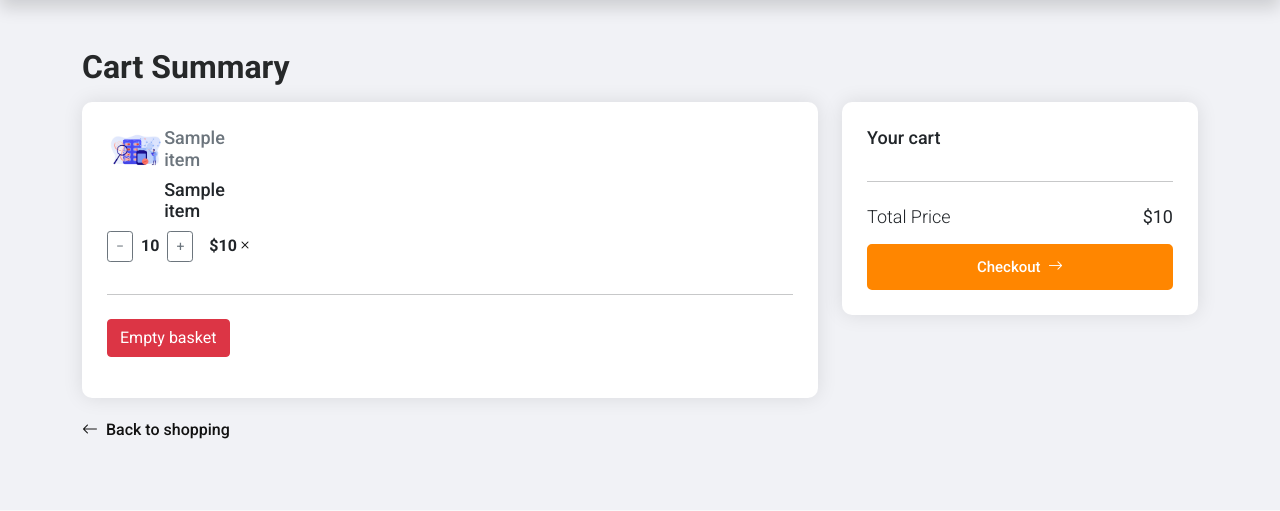
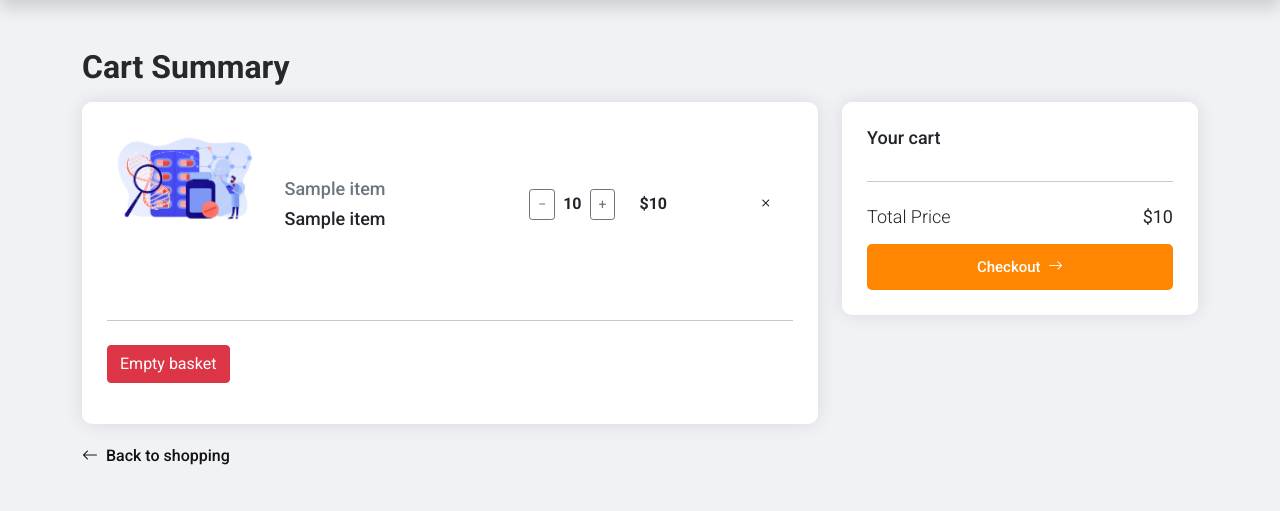
Before and after one commit to nabiskii/MedLife-IFN582-Website-using-Flask-Jinja-HTML-and-CSS, a Flask app: template project/templates/order.html in a window 1280 px wide. Shown: the part 66-577 px from the top of the page. Run offline with Flask 3, Linux system fonts and the light colour scheme; the template is opened without the code that fills it: most values are stand-ins (such as "Sample title", 1, 10 or a date in 2020); some libraries are stand-ins or nearby versions.

Commit message:
Update order.html
Fixed the overlapping issue again

```diff
--- a/project/templates/order.html
+++ b/project/templates/order.html
@@ -31,7 +31,7 @@
                         {% if basket|length > 0 %}
                         {% for basketItem in basket.items %}
 
-                        <div class="col-lg-4 col-12 d-flex flex-wrap align-items-center mb-2">
+                        <div class="row align-items-center mb-3">
                             <div class="col-lg-3 col-12 mb-2">
                                 <img src="{{ url_for('static', filename='img/medicine sample.jpg') }}"
                                     class="img-fluid rounded-3" alt="...">
@@ -41,23 +41,24 @@
                                 <h6 class="mb-0">{{basketItem.item.itemName}}</h6>
                             </div>
 
-
-                            <div class="d-flex align-items-center me-3 mb-2">
+                            <div class="col-lg-2 col-12 mb-2">
+                                <div class="d-flex justify-content-start align-items-center">
                                     <form method="POST"
                                         action="{{ url_for('main.order_with_quantity_action', item_id=basketItem.id, action='decrease') }}">
-                                    <button class="btn btn-outline-secondary btn-sm me-2" type="submit">−</button>
+                                        <button class="btn btn-outline-secondary btn-sm mx-2" type="submit">−</button>
                                     </form>
                                     <span class="fw-bold">{{ basketItem.quantity }}</span>
                                     <form method="POST"
                                         action="{{ url_for('main.order_with_quantity_action', item_id=basketItem.id, action='increase') }}">
-                                    <button class="btn btn-outline-secondary btn-sm ms-2" type="submit">+</button>
+                                        <button class="btn btn-outline-secondary btn-sm mx-2" type="submit">+</button>
                                     </form>
                                 </div>
+                            </div>
 
+                            <div class="col-lg-2 col-6 mb-2">
+                                <strong>${{ basketItem.item.unitPrice }}</strong>
+                            </div>
 
-                            <div class="mb-2">
-                                <strong>${{basketItem.item.unitPrice}}</strong>
-                            </div>
                             <div class="col-1 mb-2">
 
                                 <a href="{{ url_for('main.remove_item', item_id=basketItem.id) }}"><i class="bi bi-x"></i></a>
```
Lines whose indentation alone changed are shown as unchanged.
